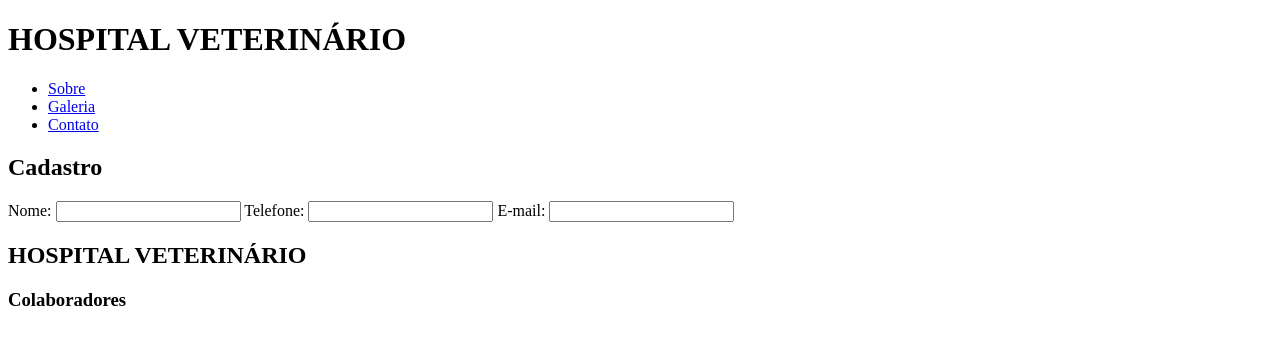
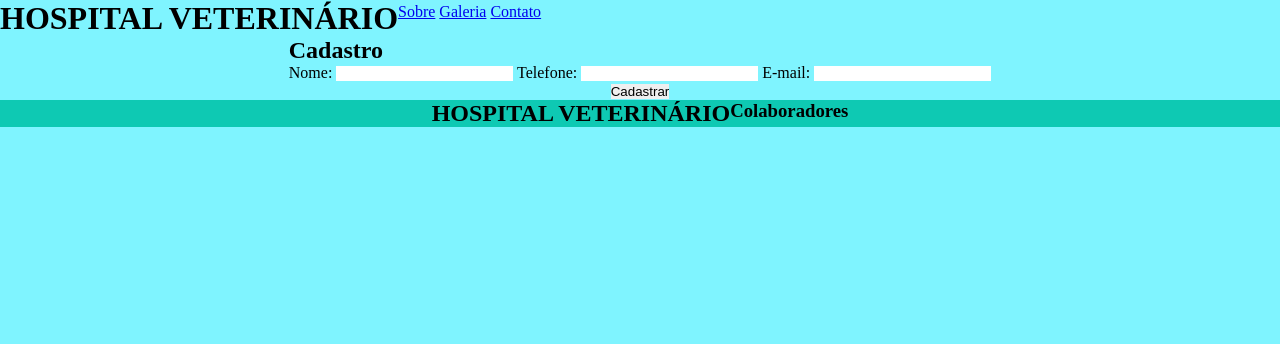
Before and after one commit to cinthiakarizono/Hospital-Animal, a plain HTML site: page index.html in a window 1280 px wide. Drawn offline with Linux system fonts and the light colour scheme.

Commit message:
Posicionando elementos da pagina com css

```diff
--- a/index.html
+++ b/index.html
@@ -4,6 +4,7 @@
     <meta charset="UTF-8">
     <meta http-equiv="X-UA-Compatible" content="IE=edge">
     <meta name="viewport" content="width=device-width, initial-scale=1.0">
+    <link rel="stylesheet" href="style.css">
     <title>Hospital Veterinario</title>
 </head>
 <body>
@@ -18,6 +19,8 @@
         </nav>
     </header>
     <main>
+        <form action="" class = "formualrio"></form>
+            <div>
                 <h2>Cadastro</h2>
                 <label id = "nome">Nome:</label>
                 <input id = "nome">
@@ -25,6 +28,10 @@
                 <input id = "telefone">
                 <label id = "email">E-mail:</label>
                 <input id = "email">
+            </div>
+            <div>
+                <input type="submit" value = "Cadastrar">
+            </div>
     </main>
     <footer>
         <h2>HOSPITAL VETERINÁRIO</h2>
--- a/style.css
+++ b/style.css
@@ -5,9 +5,36 @@
     list-style:none;
     border:0;
 }
+header{
+    display:flex;
+}
+.navbar li{
+    padding: 3px 0;
+    list-style:none;
+    display:inline-block;
+}
+main{
+    display:flex;
+    align-items: center;
+    flex-direction:column;
+    justify-content:space-around;
+}
+body{
+    background-color:rgb(127, 244, 255);
+    height:100vh;
+    width:100vw;
+}
+div{
+    box-sizing: border-box;
 
-.navbar li{
-    float:left;
-    list-style:none;
-    margin:13px 20px;
 }
+
+
+.formulario{
+    box-sizing: 50%
+}
+footer{
+    display:flex;
+    justify-content:center;
+    background-color:rgb(14, 201, 179)
+}
```
Also changed, not shown: 2 other files. Lines whose indentation alone changed are shown as unchanged.
